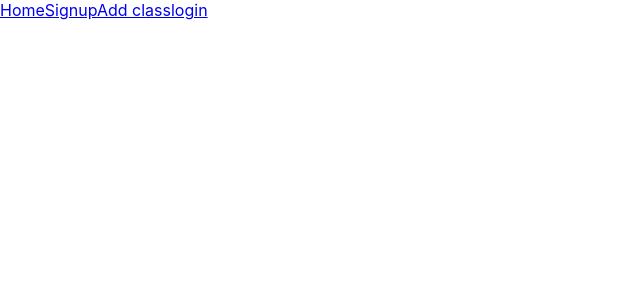
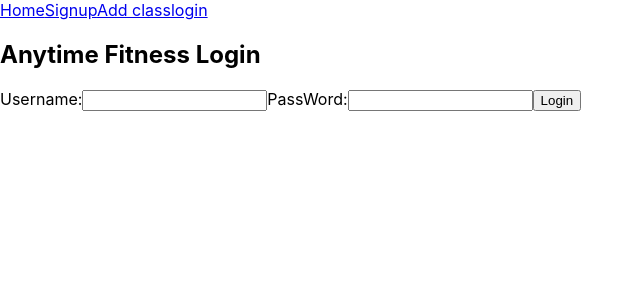
Before and after one commit to build-week-anytime-fitness-1/front-end, a React (Create React App) app in the folder anytime-fitness/: page /login in a window 1280 px wide. Shown: the top 300 px of the page, without its empty margins (0-643 px from the left). Built offline with nearby package versions, Linux system fonts and the light colour scheme.

Commit message:
updated login form and added routing

```diff
--- a/anytime-fitness/src/components/ClassPage.js
+++ b/anytime-fitness/src/components/ClassPage.js
@@ -70,4 +70,3 @@
         }) }
       </div>
     );
-}
--- a/anytime-fitness/src/components/Login.js
+++ b/anytime-fitness/src/components/Login.js
@@ -19,8 +19,9 @@
 
     const onChange = evt => {
         const { name, value } = evt.target
-        setLoginForm({ ...loginForm, name, value });
+        setLoginForm({ ...loginForm, [name]: value });
     };
+
 
     return (
         <form id='loginForm' onSubmit={onSubmit}>
@@ -41,6 +42,7 @@
                     onChange={onChange}
                 />
             </label>
+            <button id="login" type="submit">Login</button>
         </form>
     )
 }
--- a/anytime-fitness/src/index.js
+++ b/anytime-fitness/src/index.js
@@ -9,6 +9,7 @@
 import Home from './components/Home';
 import InstructorForm from './components/InstructorForm';
 import NavBar from './components/NavBar'
+import LoginForm from './components/Login'
 
 ReactDOM.render(
   <Router>
@@ -19,6 +20,7 @@
         <Route index element={<Home />} />
         <Route path='client' element={<UserForm />} />
         <Route path='add-class' element={<ClassCreate />} />
+        <Route path='login' element={<LoginForm/>}/>
       </Routes>
     </React.StrictMode>
   </Router>,
```
Also changed, not shown: anytime-fitness/src/components/NavBar.js (+3 -5 lines).
